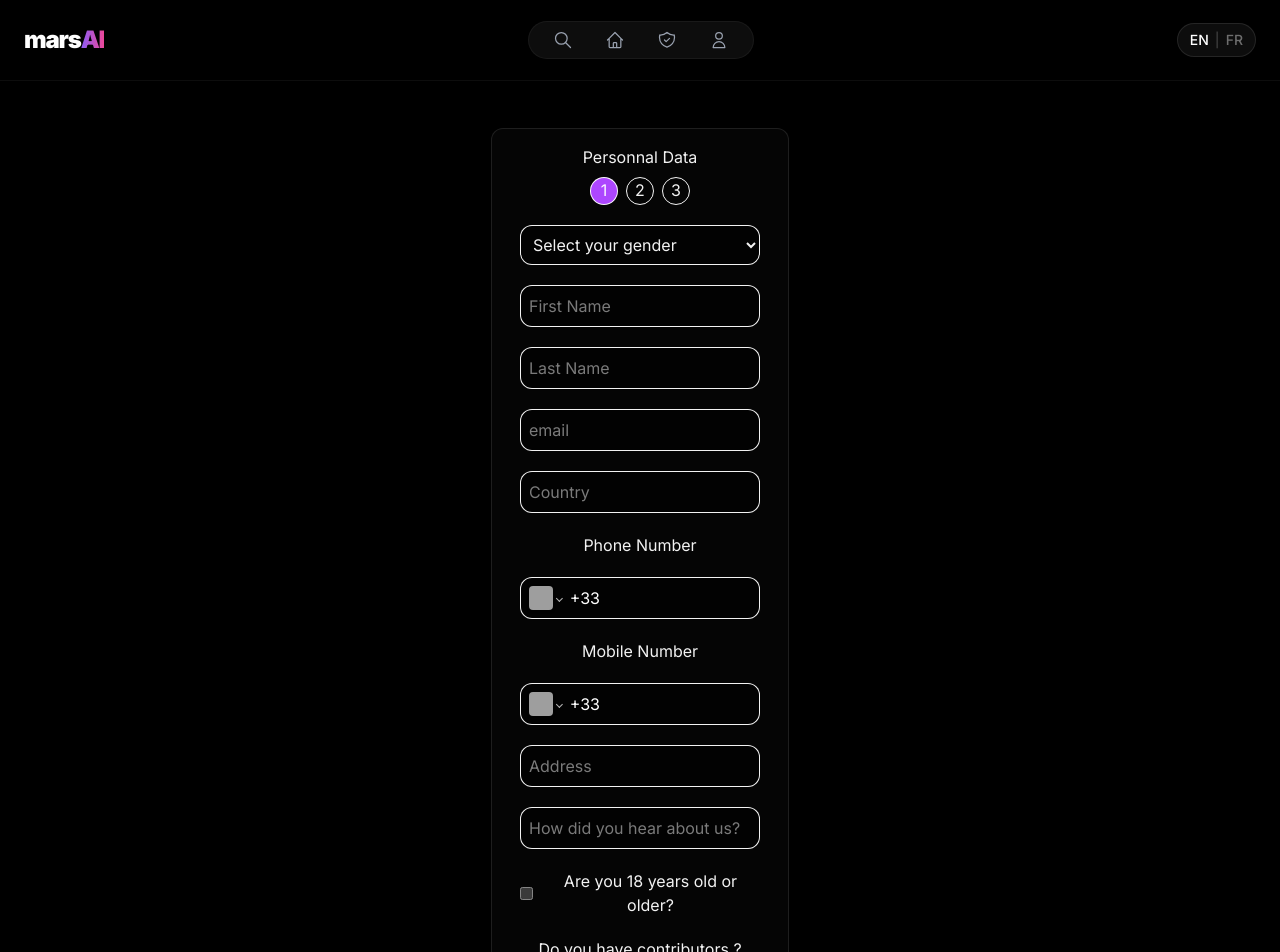
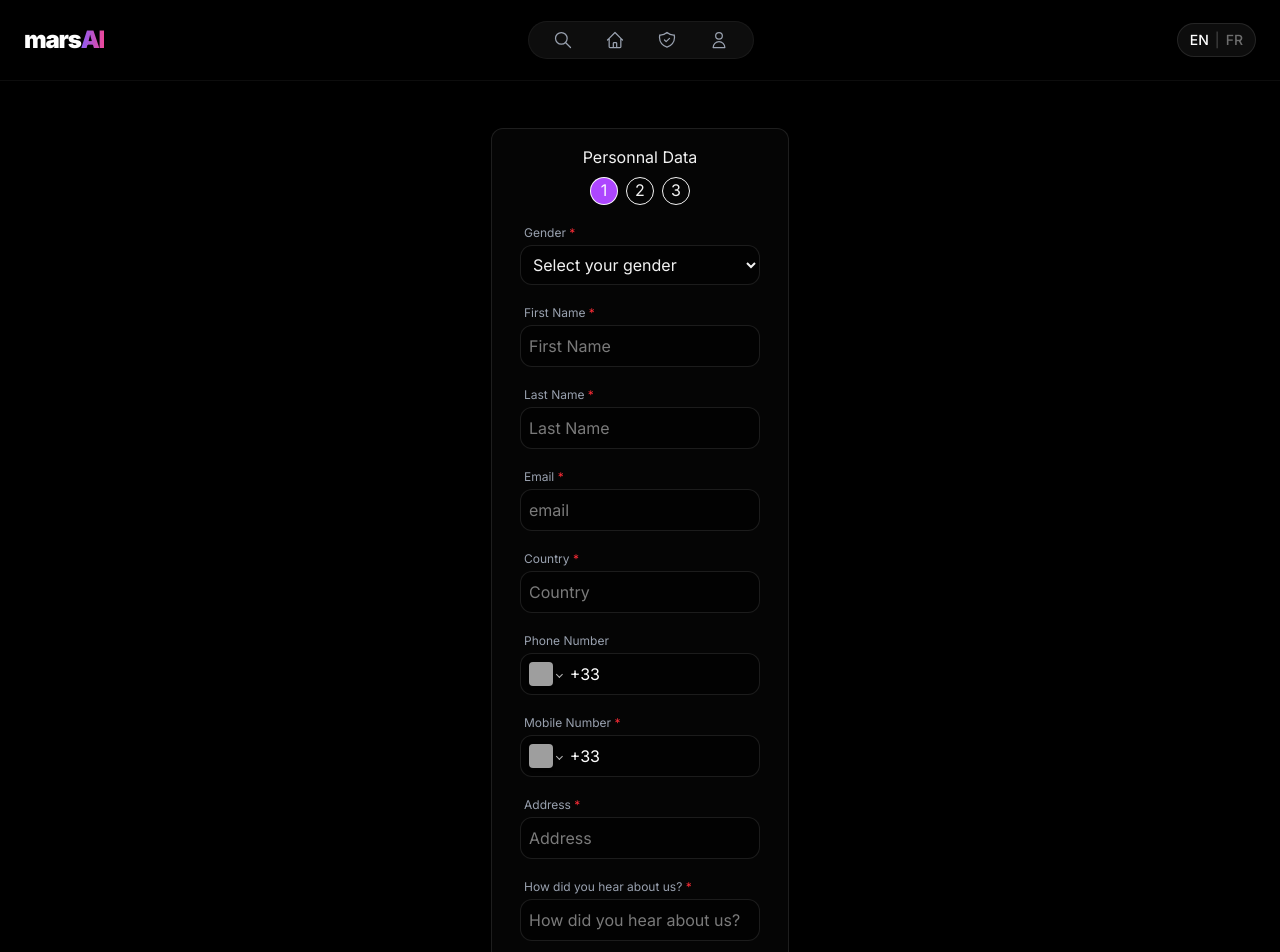
Before and after one commit to YusufByn/MarsAi, a React app in the folder frontend/: page /formsubmission in a window 1280 px wide. Shown: the top 952 px of the page. Built offline with nearby package versions, Linux system fonts and the light colour scheme; no server answers; grey boxes are pictures that could not be loaded; the HTML template or start-up script is replaced by a standard one.

Commit message:
few fix made : some inputs are changed to optional

```diff
--- a/frontend/src/components/Form/ParticipationPersonnalData.jsx
+++ b/frontend/src/components/Form/ParticipationPersonnalData.jsx
@@ -176,12 +176,16 @@ const ParticipationPersonnalData = ({setEtape, formData, setFormData: setFormDat
       lastName: validateLastName(formData.lastName),
       email: validateEmail(formData.email),
       country: validateCountry(formData.country),
-      phoneNumber: validatePhoneNumber(formData.phoneNumber),
       mobileNumber: validateMobileNumber(formData.mobileNumber),
       address: validateAddress(formData.address),
       acquisitionSource: validateAcquisitionSource(formData.acquisitionSource),
       ageVerificator: validateAgeVerification(formData.ageVerificator),
     };
+
+    // Valider phoneNumber seulement s'il n'est pas vide
+    if (formData.phoneNumber && formData.phoneNumber.trim() !== '') {
+      newErrors.phoneNumber = validatePhoneNumber(formData.phoneNumber);
+    }
 
     setErrors(newErrors);
 
@@ -244,12 +248,15 @@ const ParticipationPersonnalData = ({setEtape, formData, setFormData: setFormDat
 
           {/* Civility */}
           <div className="w-60">
+            <label htmlFor="gender" className="block text-left text-xs text-gray-400 mb-1 ml-1">
+              Gender <span className="text-red-500">*</span>
+            </label>
             <select
               name="gender"
               id="gender"
               value={formData.gender}
               onChange={handleChange}
-              className={`bg-black/50 border rounded-xl p-2 w-60 ${errors.gender ? 'border-red-500' : ''}`}
+              className={`bg-black/50 border rounded-xl p-2 w-60 ${errors.gender ? 'border-red-500' : 'border-white/10'}`}
             >
               <option value="">Select your gender</option>
               <option value="women">Women</option>
@@ -260,8 +267,11 @@ const ParticipationPersonnalData = ({setEtape, formData, setFormData: setFormDat
           </div>
 
           <div className="w-60">
+            <label htmlFor="firstName" className="block text-left text-xs text-gray-400 mb-1 ml-1">
+              First Name <span className="text-red-500">*</span>
+            </label>
             <input
-              className={`bg-black/50 border rounded-xl p-2 w-60 ${errors.firstName ? 'border-red-500' : ''}`}
+              className={`bg-black/50 border rounded-xl p-2 w-60 ${errors.firstName ? 'border-red-500' : 'border-white/10'}`}
               type="text"
               name="firstName"
               id="firstName"
@@ -273,8 +283,11 @@ const ParticipationPersonnalData = ({setEtape, formData, setFormData: setFormDat
           </div>
 
           <div className="w-60">
+            <label htmlFor="lastName" className="block text-left text-xs text-gray-400 mb-1 ml-1">
+              Last Name <span className="text-red-500">*</span>
+            </label>
             <input
-              className={`bg-black/50 border rounded-xl p-2 w-60 ${errors.lastName ? 'border-red-500' : ''}`}
+              className={`bg-black/50 border rounded-xl p-2 w-60 ${errors.lastName ? 'border-red-500' : 'border-white/10'}`}
               type="text"
               name="lastName"
               id="lastName"
@@ -287,8 +300,11 @@ const ParticipationPersonnalData = ({setEtape, formData, setFormData: setFormDat
 
           {/* Email */}
           <div className="w-60">
+            <label htmlFor="email" className="block text-left text-xs text-gray-400 mb-1 ml-1">
+              Email <span className="text-red-500">*</span>
+            </label>
             <input
-              className={`bg-black/50 border rounded-xl p-2 w-60 ${errors.email ? 'border-red-500' : ''}`}
+              className={`bg-black/50 border rounded-xl p-2 w-60 ${errors.email ? 'border-red-500' : 'border-white/10'}`}
               type="email"
               name="email"
               id="email"
@@ -300,8 +316,11 @@ const ParticipationPersonnalData = ({setEtape, formData, setFormData: setFormDat
           </div>
 
           <div className="w-60">
+            <label htmlFor="country" className="block text-left text-xs text-gray-400 mb-1 ml-1">
+              Country <span className="text-red-500">*</span>
+            </label>
             <input
-              className={`bg-black/50 border rounded-xl p-2 w-60 ${errors.country ? 'border-red-500' : ''}`}
+              className={`bg-black/50 border rounded-xl p-2 w-60 ${errors.country ? 'border-red-500' : 'border-white/10'}`}
               type="text"
               name="country"
               id="country"
@@ -313,27 +332,31 @@ const ParticipationPersonnalData = ({setEtape, formData, setFormData: setFormDat
           </div>
 
           {/* Phones */}
-          <span>Phone Number</span>
           <div className="w-60">
+            <label className="block text-left text-xs text-gray-400 mb-1 ml-1">
+              Phone Number
+            </label>
             <PhoneInput
               international
               defaultCountry="FR"
               value={formData.phoneNumber}
               onChange={(value) => handlePhoneChange('phoneNumber', value)}
-              className={`bg-black/50 border rounded-xl p-2 ${errors.phoneNumber ? 'border-red-500' : ''}`}
+              className={`bg-black/50 border rounded-xl p-2 ${errors.phoneNumber ? 'border-red-500' : 'border-white/10'}`}
               placeholder="Phone Number"
             />
             {errors.phoneNumber && <p className="text-red-500 text-sm mt-1">{errors.phoneNumber}</p>}
           </div>
 
-          <span>Mobile Number</span>
           <div className="w-60">
+            <label className="block text-left text-xs text-gray-400 mb-1 ml-1">
+              Mobile Number <span className="text-red-500">*</span>
+            </label>
             <PhoneInput
               international
               defaultCountry="FR"
               value={formData.mobileNumber}
               onChange={(value) => handlePhoneChange('mobileNumber', value)}
-              className={`bg-black/50 border rounded-xl p-2 ${errors.mobileNumber ? 'border-red-500' : ''}`}
+              className={`bg-black/50 border rounded-xl p-2 ${errors.mobileNumber ? 'border-red-500' : 'border-white/10'}`}
               placeholder="Mobile Number"
             />
             {errors.mobileNumber && <p className="text-red-500 text-sm mt-1">{errors.mobileNumber}</p>}
@@ -341,8 +364,11 @@ const ParticipationPersonnalData = ({setEtape, formData, setFormData: setFormDat
 
           {/* Address */}
           <div className="w-60">
+            <label htmlFor="address" className="block text-left text-xs text-gray-400 mb-1 ml-1">
+              Address <span className="text-red-500">*</span>
+            </label>
             <input
-              className={`bg-black/50 border rounded-xl p-2 w-60 ${errors.address ? 'border-red-500' : ''}`}
+              className={`bg-black/50 border rounded-xl p-2 w-60 ${errors.address ? 'border-red-500' : 'border-white/10'}`}
               type="text"
               name="address"
               id="address"
@@ -355,8 +381,11 @@ const ParticipationPersonnalData = ({setEtape, formData, setFormData: setFormDat
 
           {/* Acquisition source */}
           <div className="w-60">
+            <label htmlFor="acquisitionSource" className="block text-left text-xs text-gray-400 mb-1 ml-1">
+              How did you hear about us? <span className="text-red-500">*</span>
+            </label>
             <input
-              className={`bg-black/50 border rounded-xl p-2 w-60 ${errors.acquisitionSource ? 'border-red-500' : ''}`}
+              className={`bg-black/50 border rounded-xl p-2 w-60 ${errors.acquisitionSource ? 'border-red-500' : 'border-white/10'}`}
               type="text"
               name="acquisitionSource"
               id="acquisitionSource"
@@ -370,14 +399,14 @@ const ParticipationPersonnalData = ({setEtape, formData, setFormData: setFormDat
           <div className="w-60">
             <label className="flex items-center gap-2">
               <input
-                className={`bg-black/50 border rounded p-2 ${errors.ageVerificator ? 'border-red-500' : ''}`}
+                className={`bg-black/50 border rounded p-2 ${errors.ageVerificator ? 'border-red-500' : 'border-white/10'}`}
                 type="checkbox"
                 name="ageVerificator"
                 id="ageVerificator"
                 checked={formData.ageVerificator}
                 onChange={handleChange}
               />
-              <span>Are you 18 years old or older?</span>
+              <span className="text-sm">Are you 18 years old or older? <span className="text-red-500">*</span></span>
             </label>
             {errors.ageVerificator && <p className="text-red-500 text-sm mt-1">{errors.ageVerificator}</p>}
           </div>
--- a/frontend/src/components/Form/ParticipationVideoUpload.jsx
+++ b/frontend/src/components/Form/ParticipationVideoUpload.jsx
@@ -426,7 +426,7 @@ const ParticipationVideoUpload = ({setEtape, formData, setFormData: setFormDataP
 
           {/* Video Upload */}
           <div className="w-60">
-            <label className="block text-sm mb-2">Upload Video (max 200MB, max duration 2m30)</label>
+            <label className="block text-sm mb-2">Upload Video (max 200MB, max duration 2m30) <span className="text-red-500">*</span></label>
             <input
               className="bg-black/50 border rounded-xl p-2 w-60 text-sm"
               type="file"
@@ -448,7 +448,7 @@ const ParticipationVideoUpload = ({setEtape, formData, setFormData: setFormDataP
 
           {/* Cover Image */}
           <div className="w-60">
-            <label className="block text-sm mb-2">Cover Image (max 15MB)</label>
+            <label className="block text-sm mb-2">Cover Image (max 15MB) <span className="text-red-500">*</span></label>
             <div className="border border-gray-500 rounded-xl h-48 mb-2 flex items-center justify-center bg-black/30 overflow-hidden">
               {loading.coverImage ? (
                 <div className="flex flex-col items-center gap-2">
@@ -676,7 +676,7 @@ const ParticipationVideoUpload = ({setEtape, formData, setFormData: setFormDataP
 
           {/* reCaptcha */}
           <div className="w-auto flex flex-col items-center">
-            <div className="w-[302px] h-[75.5px] overflow-hidden rounded shadow-md">
+            <div className="w-[301px] h-[75.5px] overflow-hidden rounded shadow-md">
               <ReCAPTCHA
                 sitekey={import.meta.env.VITE_GOOGLE_RECAPTCHA_SITE_KEY}
                 ref={captchaRef}
```
Also changed, not shown: frontend/src/components/Form/ParticipationContributorsData.jsx (+20 -5 lines), frontend/src/components/Form/ParticipationVideoData.jsx (+78 -45 lines), frontend/src/services/formService.js (+69 -13 lines).
